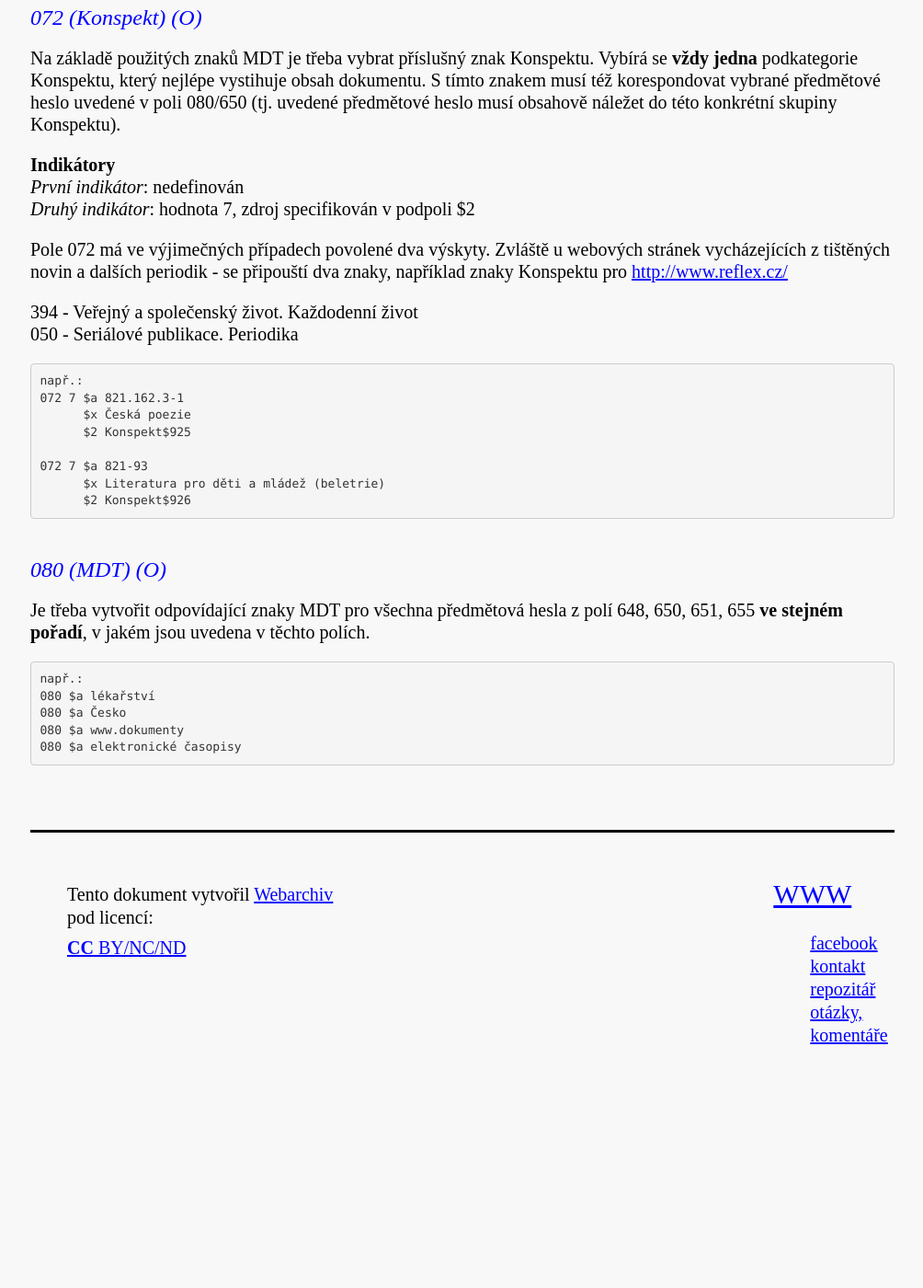
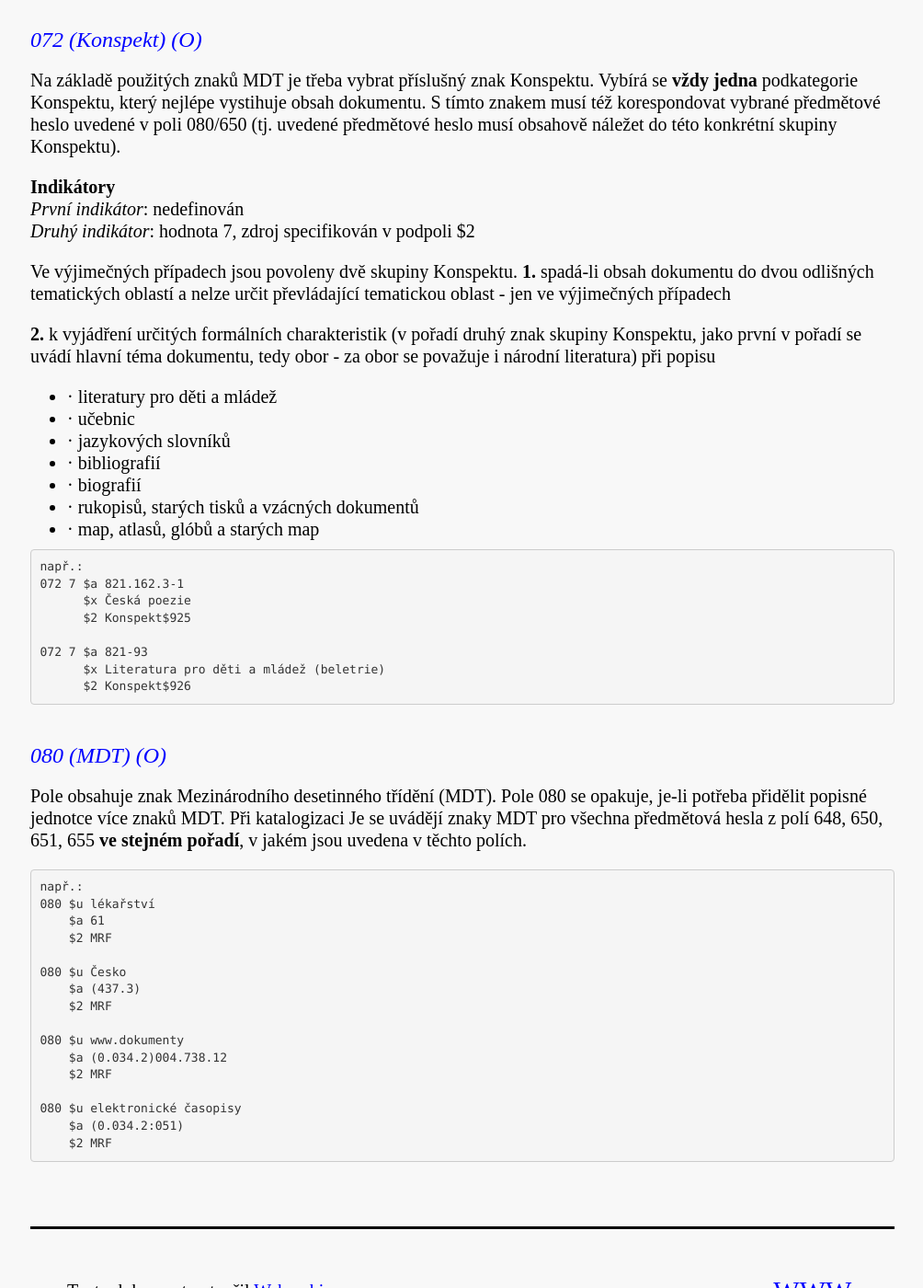
Before and after one commit to WebarchivCZ/katalogizacni-manual, a Jekyll site: the page built from _posts/2017-06-22-identifikacni-cisla.md, in a window 1280 px wide and 1400 px high, scrolled down 1976 px. Shown: the whole window at 92% size, without its empty margins (137-1141 px from the left). Built offline with Jekyll 4.4.1, drawn with Linux system fonts in a browser that asks for light colours; before the commit the page ends 3204 px from its top, so only the background shows below that; some of the changed text lies outside the part shown.

Commit message:
identifikační čísla - oprava

````diff
--- a/_posts/2017-06-22-identifikacni-cisla.md
+++ b/_posts/2017-06-22-identifikacni-cisla.md
@@ -5,11 +5,12 @@
 ## Identifikační čísla a kódy
 
 ### 022 (ISSN) (O)
-Pokud má zdroj přidělené ISSN, uvede se toto identifikační číslo do pole 022, bez ohledu na to, zda se jedná o integrační zdroj nebo elektronický časopis). Pro integrační zdroje je povinný též údaj v poli 222 Klíčový název (je vázán na ISSN).
+Pokud má zdroj přidělené ISSN, uvede se toto identifikační číslo do pole 022, bez ohledu na to, zda se jedná o integrační zdroj nebo elektronický časopis). Pro pokračující zdroje je povinný též údaj v poli 222 Klíčový název (je vázán na ISSN).
 
 
 ### 041 (Kód jazyka) (O)
-Je-li pouze jeden jazyk dokumentu, je pole 041 nepovinné, ale musí se pečlivě vyplnit pole 008. Je-li zdroj (popřípadě jeho část) publikován ve dvou a více jazycích, do pole 008 se zapíše první, případně dominantní z nich a v poli 041 bude tolik výskytů podpole „a“, kolik je nezbytné.
+Je-li popisná jednotka originálem v jediném jazyce, uvádí se kód tohoto jazyka pouze v poli 008/35-37 a pole 041 se již nezapisuje. V případě dokumentu ve více jazycích, překladu, s cizojazyčnými resumé, apod. se všechny kódy jazyků zapisují do příslušných podpolí v poli 041 a na pozicích 008/35-37 se zapisuje pouze kód dominantního jazyka popisné jednotky. Používá se
+kódovník MARC.
 
 V případě vícejazyčného zdroje postupuje následovně:
 
@@ -72,10 +73,20 @@
 *První indikátor*: nedefinován
 *Druhý indikátor*: hodnota 7, zdroj specifikován v podpoli $2
 
-Pole 072 má ve výjimečných případech povolené dva výskyty. Zvláště u webových stránek vycházejících z tištěných novin a dalších periodik - se připouští dva znaky, například znaky Konspektu pro [http://www.reflex.cz/](http://www.reflex.cz/)
+Ve výjimečných případech jsou povoleny dvě skupiny Konspektu.
+**1.** spadá-li obsah dokumentu do dvou odlišných tematických oblastí a nelze určit převládající
+tematickou oblast - jen ve výjimečných případech
 
-394 - Veřejný a společenský život. Každodenní život
-050 - Seriálové publikace. Periodika
+**2.** k vyjádření určitých formálních charakteristik (v pořadí druhý znak skupiny Konspektu,
+jako první v pořadí se uvádí hlavní téma dokumentu, tedy obor - za obor se považuje i
+národní literatura) při popisu
+* · literatury pro děti a mládež
+* · učebnic
+* · jazykových slovníků
+* · bibliografií
+* · biografií
+* · rukopisů, starých tisků a vzácných dokumentů
+* · map, atlasů, glóbů a starých map
 
 ```
 např.:
@@ -88,12 +99,25 @@
       $2 Konspekt$926
 ```
 ### 080 (MDT) (O)
-Je třeba vytvořit odpovídající znaky MDT pro všechna předmětová hesla z polí 648, 650, 651, 655 **ve stejném pořadí**, v jakém jsou uvedena v těchto polích.
+Pole obsahuje znak Mezinárodního desetinného třídění (MDT). Pole 080 se opakuje, je-li
+potřeba přidělit popisné jednotce více znaků MDT.
+Při katalogizaci Je se uvádějí znaky MDT pro všechna předmětová hesla z polí 648, 650, 651, 655 **ve stejném pořadí**, v jakém jsou uvedena v těchto polích.
 
 ```
 např.:
-080 $a lékařství
-080 $a Česko
-080 $a www.dokumenty
-080 $a elektronické časopisy
+080 $u lékařství
+    $a 61
+    $2 MRF
+
+080 $u Česko
+    $a (437.3)
+    $2 MRF
+
+080 $u www.dokumenty
+    $a (0.034.2)004.738.12
+    $2 MRF
+
+080 $u elektronické časopisy
+    $a (0.034.2:051)
+    $2 MRF
 ```
````
Also changed, not shown: other parts of _posts/2017-06-22-identifikacni-cisla.md (+5 -5 lines).
